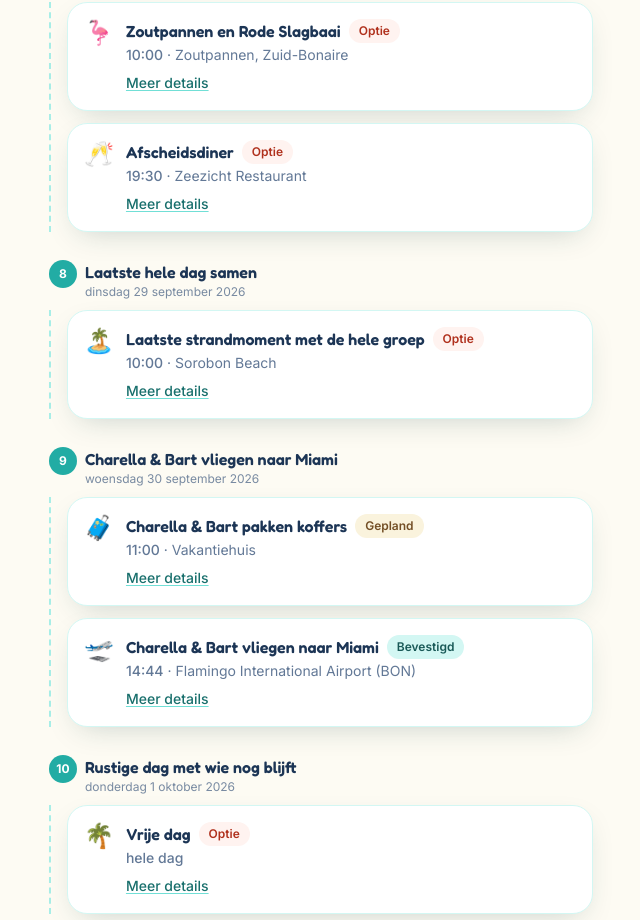
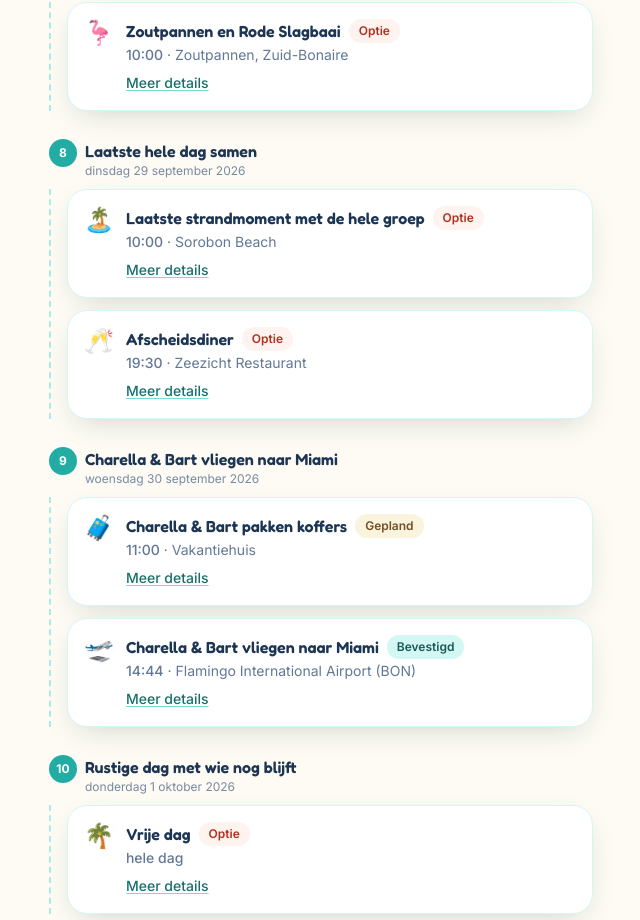
Before and after one commit to hhchardenberg-rgb/bonaire, a Next.js app: page /programma in a window 1280 px wide. Shown: the part 1920-2840 px from the top of the page, without its empty margins (319-959 px from the left). Built offline with nearby package versions, Linux system fonts and the light colour scheme.

Commit message:
Verplaats afscheidsdiner van 28 naar 29 september
Co-Authored-By: Claude Sonnet 5 <noreply@anthropic.com>
Claude-Session: https://claude.ai/code/session_01X1d1saykF7GZZh6iPJAHBk

```diff
--- a/src/data/programma.ts
+++ b/src/data/programma.ts
@@ -181,17 +181,6 @@ export const programma: Dagprogramma[] = [
         fotoEmoji: "🦩",
         status: "optie",
       },
-      {
-        id: "afscheidsdiner",
-        titel: "Afscheidsdiner",
-        datum: "2026-09-28",
-        tijd: "19:30",
-        locatie: "Zeezicht Restaurant",
-        omschrijving: "Laatste gezamenlijke diner van de trip.",
-        kaartUrl: mapsUrl("Zeezicht Restaurant Bonaire"),
-        fotoEmoji: "🥂",
-        status: "optie",
-      },
     ],
   },
   {
@@ -207,6 +196,17 @@ export const programma: Dagprogramma[] = [
         omschrijving: "Rustig genieten — vanaf morgen vertrekt de groep in etappes.",
         kaartUrl: mapsUrl("Sorobon Beach Bonaire"),
         fotoEmoji: "🏝️",
+        status: "optie",
+      },
+      {
+        id: "afscheidsdiner",
+        titel: "Afscheidsdiner",
+        datum: "2026-09-29",
+        tijd: "19:30",
+        locatie: "Zeezicht Restaurant",
+        omschrijving: "Laatste gezamenlijke diner van de trip.",
+        kaartUrl: mapsUrl("Zeezicht Restaurant Bonaire"),
+        fotoEmoji: "🥂",
         status: "optie",
       },
     ],
```
